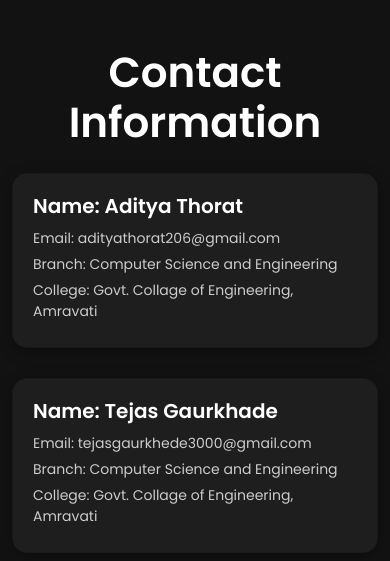
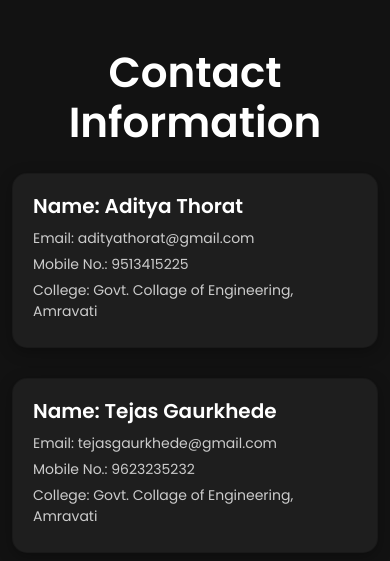
Before and after one commit to adityathorat21/Book-Recommendtaion-System-Using-Machine-Learning, a Flask app: page /contact in a window 390 px wide. Shown: the part 62-623 px from the top of the page. Run offline with Flask 3, Linux system fonts and the light colour scheme; parts of the project's set-up code (start-up, migrations or seed data) failed here and were passed over.

Commit message:
rating and mobile update

```diff
--- a/app.py
+++ b/app.py
@@ -16,7 +16,7 @@
                            author=list(popular_books['Book-Author'].values),
                            image=list(popular_books['Image-URL-M'].values),
                            votes=list(popular_books['rating-Count'].values),
-                           rating=list(popular_books['avg-rating'].values)
+                           rating=list(popular_books['avg-rating'].round(1).values)
                            )
 
 @app.route('/recommend')
@@ -48,14 +48,14 @@
     students = [
         {
             'name': 'Aditya Thorat',
-            'email': 'adityathorat206@gmail.com',
-            'branch': 'Computer Science and Engineering',
+            'email': 'adityathorat@gmail.com',
+            'mobile': '9513415225',
             'college': 'Govt. Collage of Engineering, Amravati'
         },
         {
-            'name': 'Tejas Gaurkhade',
-            'email': 'tejasgaurkhede3000@gmail.com',
-            'branch': 'Computer Science and Engineering',
+            'name': 'Tejas Gaurkhede',
+            'email': 'tejasgaurkhede@gmail.com',
+            'mobile': '9623235232',
             'college': 'Govt. Collage of Engineering, Amravati'
         }
     ]
--- a/templates/contact.html
+++ b/templates/contact.html
@@ -88,7 +88,7 @@
             <div class="card">
                 <h5>Name: {{ student.name }}</h5>
                 <p>Email: {{ student.email }}</p>
-                <p>Branch: {{ student.branch }}</p>
+                <p>Mobile No.: {{ student.mobile }}</p>
                 <p>College: {{ student.college }}</p>
             </div>
         </div>
```
